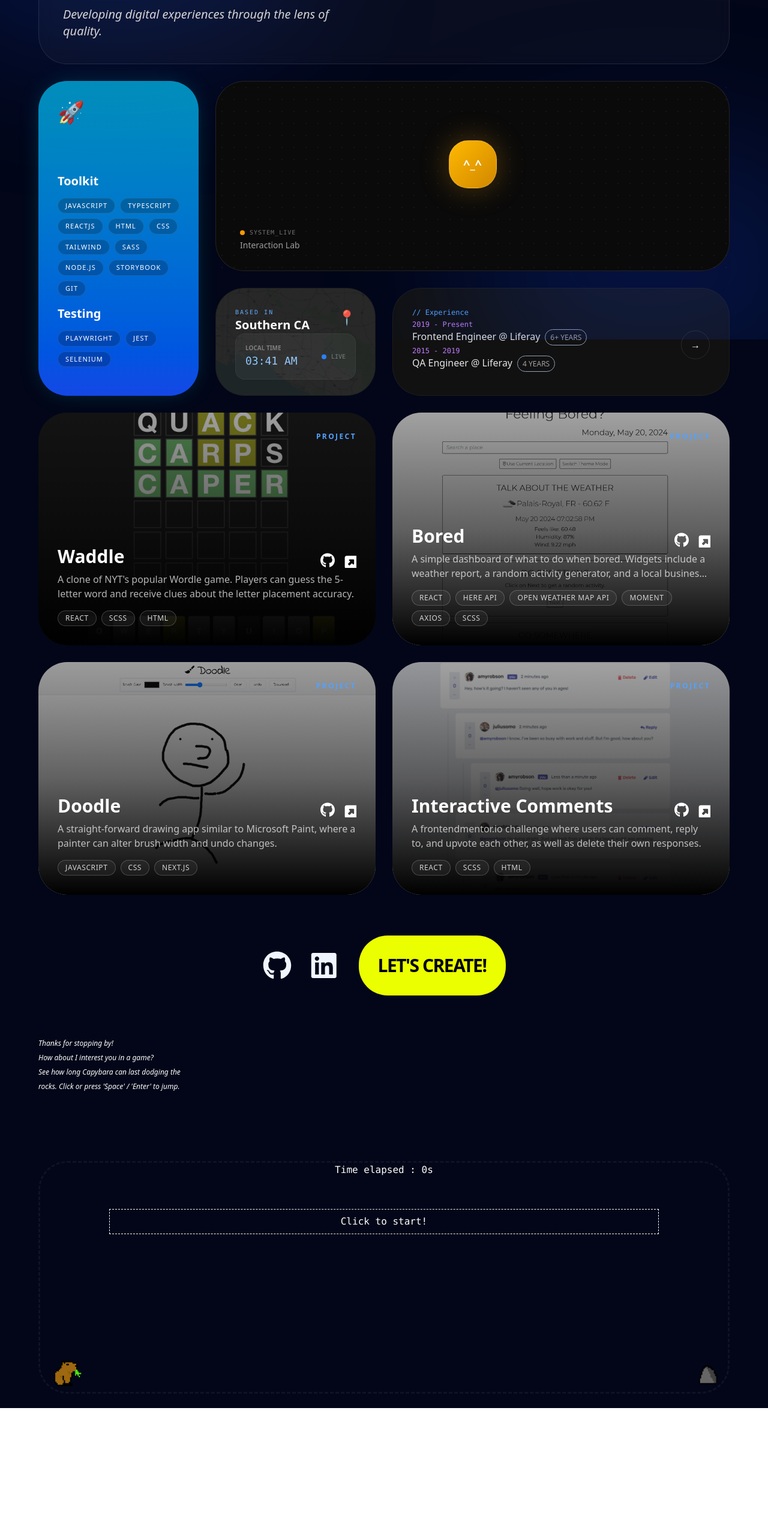
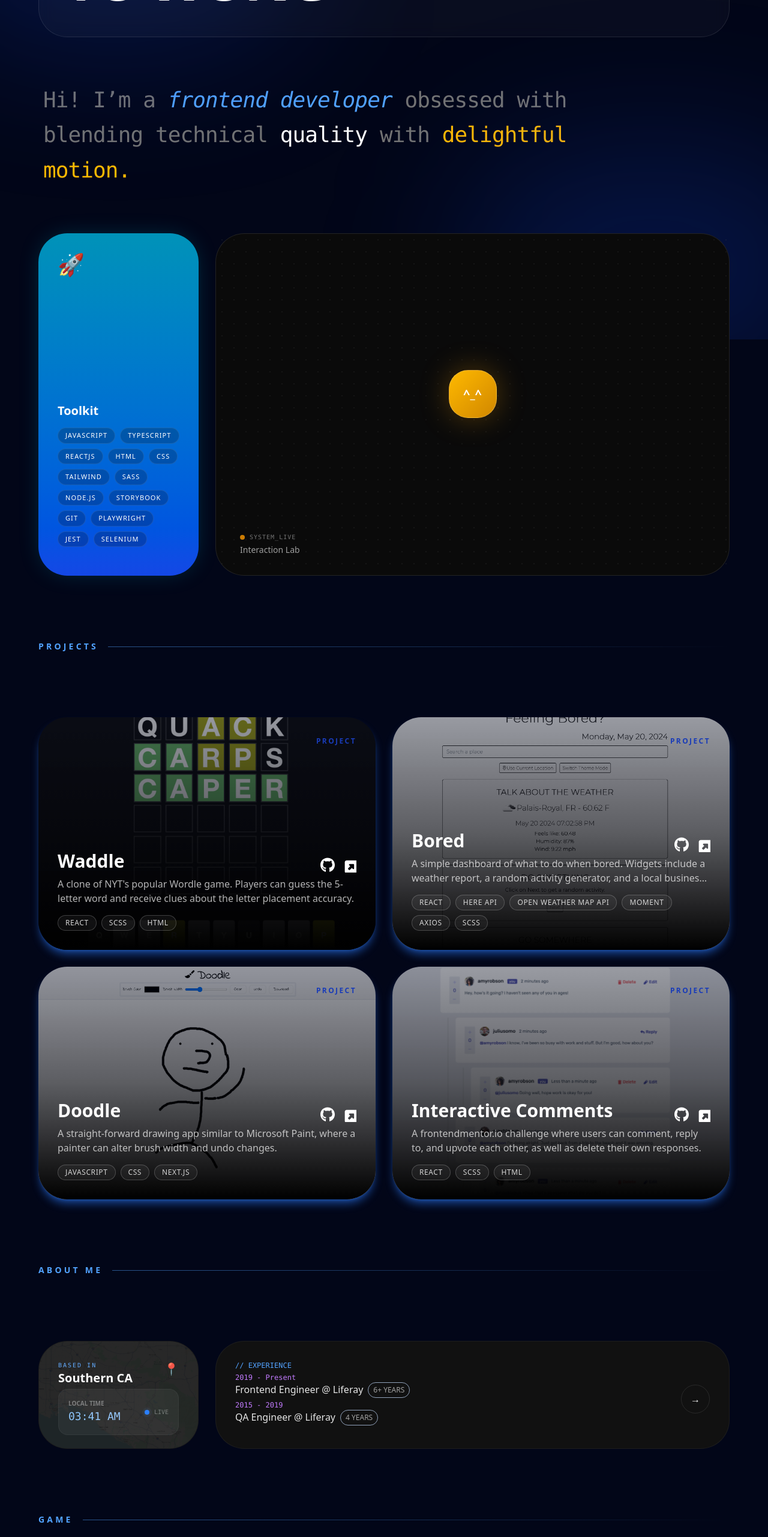
Before and after one commit to oliv-yu/oliv-yu.github.io, a Next.js app: page / in a window 1280 px wide. Shown: the part 234-2797 px from the top of the page at 60% size. Before the commit the page ends 2582 px from the top, so only its background shows below. Built offline with nearby package versions, Linux system fonts and the light colour scheme.

Commit message:
Add transitions

```diff
--- a/app/second/History.tsx
+++ b/app/second/History.tsx
@@ -1,26 +1,28 @@
 export default function History() {
   return (
     <>
-      <p className="text-xs text-blue-400 font-mono mb-1">// Experience</p>
+      <p className="text-xs text-blue-400 font-mono mb-1 uppercase">
+        // Experience
+      </p>
 
       <div className="flex items-center justify-between">
         <div>
           <div className="mb-1">
             <p className="text-xs text-purple-400 font-mono">2019 - Present</p>
-            <h5 className="text-md font-medium text-neutral-200">
+            <h5 className="text-md font-medium text-neutral-200 flex">
               Frontend Engineer @ Liferay
-              <span className="text-xs uppercase rounded-3xl border-1 border-slate-400 text-neutral-400 px-2 py-1 ml-2 hover:bg-neutral-600 transition ease-in-and-out duration-100 transition-colors">
+              <div className="text-xs uppercase rounded-3xl border-1 border-slate-400 text-neutral-400 px-2 py-1 ml-2 hover:bg-neutral-600 transition ease-in-and-out duration-100 transition-colors">
                 6+ years
-              </span>
+              </div>
             </h5>
           </div>
           <div>
             <p className="text-xs text-purple-400 font-mono">2015 - 2019</p>
-            <h5 className="text-md font-medium text-neutral-200">
+            <h5 className="text-md font-medium text-neutral-200 flex">
               QA Engineer @ Liferay
-              <span className="text-xs uppercase rounded-3xl border-1 border-slate-400 text-neutral-400 px-2 py-1 ml-2 hover:bg-neutral-600 transition ease-in-and-out duration-100 transition-colors">
+              <div className="text-xs uppercase rounded-3xl border-1 border-slate-400 text-neutral-400 px-2 py-1 ml-2 hover:bg-neutral-600 transition ease-in-and-out duration-100 transition-colors">
                 4 years
-              </span>
+              </div>
             </h5>
           </div>
         </div>
--- a/app/second/Location.tsx
+++ b/app/second/Location.tsx
@@ -28,13 +28,13 @@ export default function Location() {
 
       <div className="flex flex-col justify-between h-full w-full">
         <div className="flex justify-between items-start">
-          <div className="flex flex-col">
+          <div className="flex flex-col mb-1">
             <p className="text-[10px] font-mono text-blue-400 uppercase tracking-[0.2em]">
               Based in
             </p>
             <h3 className="text-xl font-bold text-white">Southern CA</h3>
           </div>
-          <span className="text-2xl">📍</span>
+          <span className="text-xl">📍</span>
         </div>
 
         <div className="bg-white/5 rounded-2xl p-4 flex items-center justify-between border border-white/5">
--- a/app/second/Projects.tsx
+++ b/app/second/Projects.tsx
@@ -68,9 +68,9 @@ function Project({
   return (
     <motion.div
       whileHover={{ scale: 0.98 }}
-      className="col-span-1 md:col-span-2 md:row-span-2 min-h-[350px] md:min-h-0 md:h-full bg-neutral-900 rounded-[3rem] relative overflow-hidden group"
+      className="col-span-1 md:col-span-2 md:row-span-2 min-h-[350px] md:min-h-0 md:h-full bg-black-900 rounded-[3rem] relative overflow-hidden group shadow-lg shadow-blue-500/50"
     >
-      <div className="absolute top-8 right-8 z-20 text-xs tracking-[0.2em] text-blue-400 uppercase font-bold">
+      <div className="absolute top-8 right-8 z-20 text-xs tracking-[0.2em] text-blue-800 uppercase font-bold">
         PROJECT
       </div>
 
--- a/app/second/Skills.tsx
+++ b/app/second/Skills.tsx
@@ -11,10 +11,12 @@ const SKILLS_LIST = [
       "Node.js",
       "Storybook",
       "Git",
+      "Playwright",
+      "Jest",
+      "Selenium",
     ],
     title: "Toolkit",
   },
-  { skills: ["Playwright", "Jest", "Selenium"], title: "Testing" },
 ];
 
 export default function Skills() {
--- a/app/second/SocialLinks.tsx
+++ b/app/second/SocialLinks.tsx
@@ -15,7 +15,7 @@ const SOCIAL_LINKS = [
 
 export default function SocialLinks() {
   return (
-    <div className="items-center flex ">
+    <div className="items-center flex">
       <ul className="flex items-center" aria-label="Social media">
         {SOCIAL_LINKS.map((item, idx) => (
           <li className="mr-8 shrink-0" key={`link-${idx}-${item.name}`}>
@@ -45,8 +45,8 @@ export default function SocialLinks() {
           className=" bg-[#EBFF00] rounded-[3rem] p-8 flex items-center justify-center text-black"
           href="mailto:olivyu@gmail.com"
         >
-          <span className="text-3xl font-black uppercase tracking-tighter">
-            Let's Create!
+          <span className="text-3xl font-black uppercase tracking-tighter text-center">
+            Let's Chat!
           </span>
         </a>
       </MagneticWrapper>
--- a/app/second/index.tsx
+++ b/app/second/index.tsx
@@ -24,29 +24,63 @@ export default function index() {
         >
           <motion.div
             whileHover={{ scale: 1.01 }}
-            className="col-span-1 md:col-span-4 md:row-span-2 bg-white/[0.03] border border-white/10 backdrop-blur-md rounded-[2.5rem] md:rounded-[3rem] p-6 md:p-10 flex flex-col justify-end relative overflow-hidden group min-h-[300px] md:min-h-0"
+            className="col-span-1 md:col-span-4 md:row-span-1 bg-white/[0.03] border border-white/10 backdrop-blur-md rounded-[2.5rem] md:rounded-[3rem] p-6 md:p-10 flex flex-col justify-end relative overflow-hidden group min-h-[250px] md:min-h-0"
           >
-            {/* Label: Relative on mobile to prevent overlap, absolute on desktop */}
             <div className="relative md:absolute md:top-8 md:right-8 text-[10px] tracking-[0.2em] text-blue-400 uppercase font-bold mb-4 md:mb-0">
               Frontend Developer
             </div>
             <h1 className="text-5xl md:text-8xl font-black tracking-tighter leading-[0.85] mb-4 bg-gradient-to-t from-white to-white/50 bg-clip-text text-transparent">
               OLIVIA <br /> YU WONG
             </h1>
-            <p className="text-lg md:text-xl text-neutral-300 max-w-md italic">
+            {/* <p className="text-lg md:text-xl text-neutral-300 max-w-md italic">
               Developing digital experiences through the lens of quality.
-            </p>
+            </p> */}
           </motion.div>
+
+          <div className="col-span-1 md:col-span-4 py-12 px-2 font-mono">
+            <motion.h2
+              initial={{ opacity: 0, x: -20 }}
+              whileInView={{ opacity: 1, x: 0 }}
+              transition={{ duration: 1 }}
+              className="text-2xl md:text-4xl font-medium tracking-tight leading-relaxed max-w-4xl"
+            >
+              <span className="text-neutral-500">Hi! I’m a </span>
+              <span className="text-blue-400 italic">frontend developer</span>
+              <span className="text-neutral-500">
+                {" "}
+                obsessed with blending technical{" "}
+              </span>
+              <span className="text-white">quality</span>
+              <span className="text-neutral-500"> with </span>
+              <span className="text-amber-400">delightful motion.</span>
+            </motion.h2>
+          </div>
 
           <motion.div
             whileHover={{ scale: 1.03 }}
-            className="col-span-1 md:col-span-1 md:row-span-3 bg-gradient-to-b from-cyan-600 to-blue-700 rounded-[2.5rem] md:rounded-[3rem] p-8 flex flex-col justify-between shadow-[0_0_40px_-10px_rgba(6,182,212,0.3)]"
+            className="col-span-1 md:col-span-1 md:row-span-2 bg-gradient-to-b from-cyan-600 to-blue-700 rounded-[2.5rem] md:rounded-[3rem] p-8 flex flex-col justify-between shadow-[0_0_40px_-10px_rgba(6,182,212,0.3)]"
           >
             <Skills />
           </motion.div>
 
           <div className="col-span-1 md:col-span-3 md:row-span-2 relative bg-[#0a0a0a] rounded-[2.5rem] md:rounded-[3rem] border border-white/10 min-h-[250px] md:min-h-0">
             <SpotlightLab />
+          </div>
+
+          <div className="col-span-1 md:col-span-4 py-8 flex items-center gap-4">
+            <h2 className="text-sm uppercase tracking-[0.3em] text-blue-400 font-bold whitespace-nowrap">
+              Projects
+            </h2>
+            <div className="h-[1px] w-full bg-gradient-to-r from-blue-400/50 to-transparent" />
+          </div>
+
+          <Projects />
+
+          <div className="col-span-1 md:col-span-4 py-8 flex items-center gap-4">
+            <h2 className="text-sm uppercase tracking-[0.3em] text-blue-400 font-bold whitespace-nowrap">
+              About Me
+            </h2>
+            <div className="h-[1px] w-full bg-gradient-to-r from-blue-400/50 to-transparent" />
           </div>
 
           <motion.div
@@ -58,29 +92,44 @@ export default function index() {
 
           <motion.div
             whileHover={{ scale: 1.03 }}
-            className="col-span-1 md:col-span-2 md:row-span-1 bg-[#111] border border-white/5 rounded-[2.5rem] md:rounded-[3rem] p-8"
+            className="col-span-1 md:col-span-3 md:row-span-1 bg-[#111] border border-white/5 rounded-[2.5rem] md:rounded-[3rem] p-8"
           >
             <History />
           </motion.div>
 
-          <Projects />
-
-          <div className="md:col-span-4 md:row-span-1 flex justify-center">
-            <SocialLinks />
+          <div className="col-span-1 md:col-span-4 py-8 flex items-center gap-4">
+            <h2 className="text-sm uppercase tracking-[0.3em] text-blue-400 font-bold whitespace-nowrap">
+              Game
+            </h2>
+            <div className="h-[1px] w-full bg-gradient-to-r from-blue-400/50 to-transparent" />
           </div>
 
-          <div className="mb-4 italic text-xs/6">
-            <p>Thanks for stopping by!</p>
-            <p>How about I interest you in a game?</p>
+          <div className="col-span-1 md:col-span-4 italic text-md/6">
+            <p>Can I interest you in a game?</p>
             <p>
               See how long Capybara can last dodging the rocks. Click or press
               &apos;Space&apos; / &apos;Enter&apos; to jump.
             </p>
           </div>
 
-          <div className="md:col-span-4 md:row-span-2 border-3 border-white/5 border-dashed rounded-[3rem] font-mono relative focus:outline-0 w-full h-full">
+          <div className="col-span-1 md:col-span-4 md:row-span-2 border-3 border-white/5 border-dashed rounded-[3rem] font-mono relative focus:outline-0 min-h-[250px]  w-full h-full">
             <JumpGame />
           </div>
+
+          <div className="md:col-span-4 md:row-span-2" />
+
+          <footer className="md:col-span-4 md:row-span-2 py-24 flex flex-col items-center justify-center border-t border-white/5">
+            <p className="text-blue-400 font-mono text-xs uppercase tracking-[0.3em] mb-8">
+              Need a developer?
+            </p>
+
+            <div className="flex flex-col items-center gap-4 text-neutral-500">
+              <SocialLinks />
+              <p className="text-xs mt-4 uppercase tracking-widest opacity-50">
+                © 2026 Olivia Yu Wong • Built with Passion & Caffeine
+              </p>
+            </div>
+          </footer>
         </motion.div>
       </div>
     </>
```
